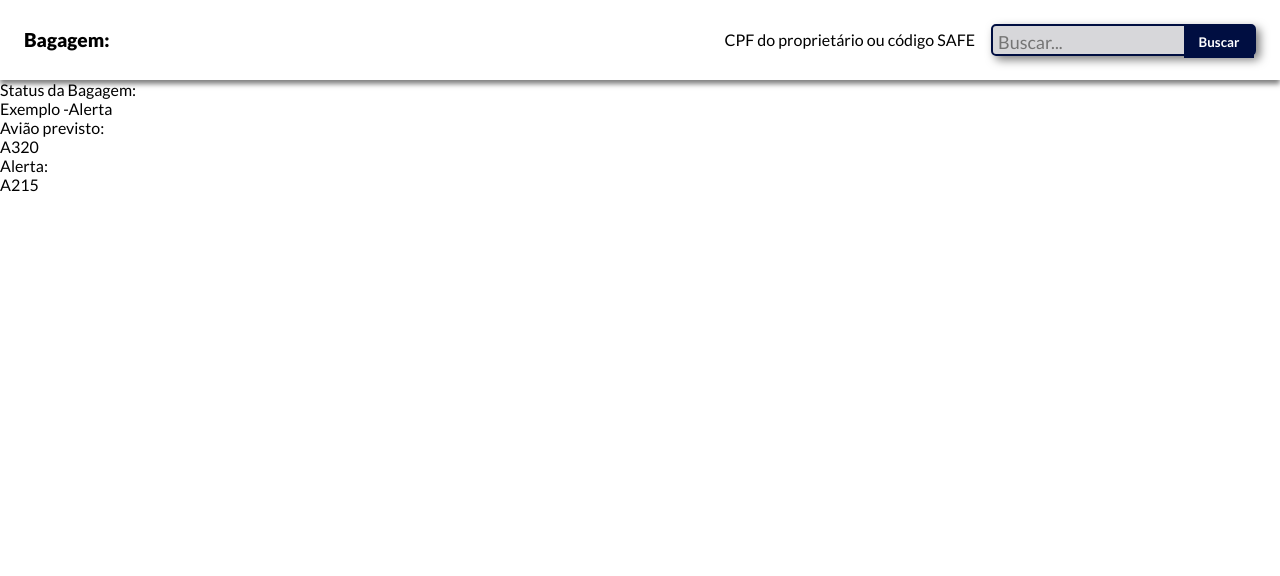
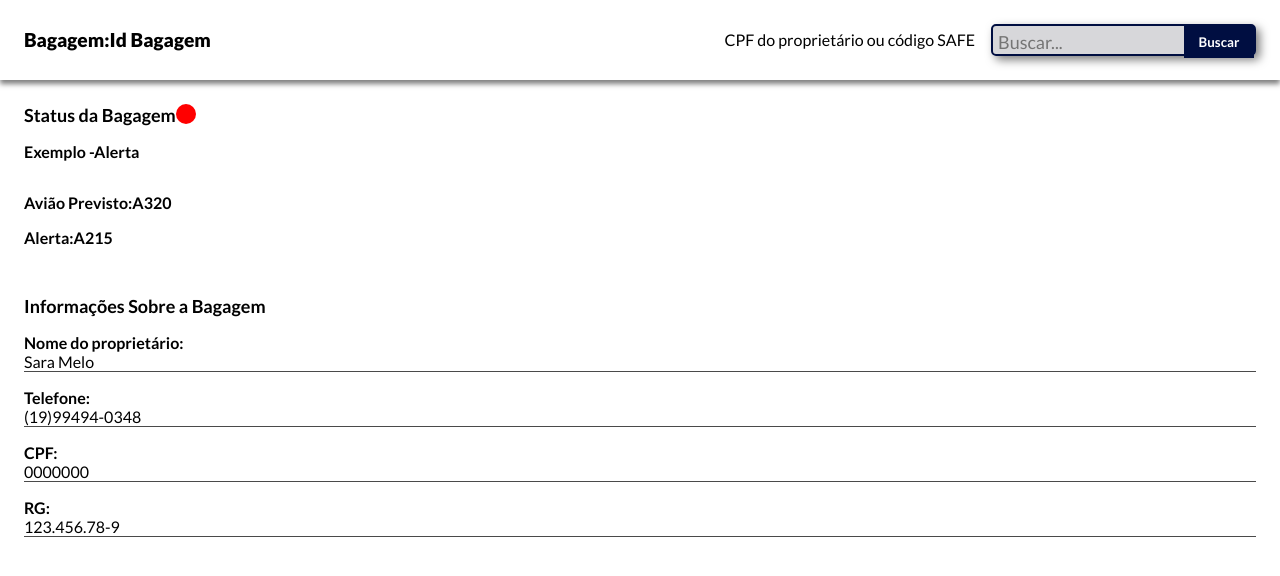
Before and after one commit to biancacordebello/SafeBag, a PHP site: page /pages/bag_details.html in a window 1280 px wide. Shown: the part 63-639 px from the top of the page. Run offline with PHP 8.4, Linux system fonts and the light colour scheme; some libraries are stand-ins or nearby versions.

Commit message:
bag_details front

```diff
--- a/assets/styles/web/bag_details.css
+++ b/assets/styles/web/bag_details.css
@@ -1,3 +1,53 @@
+.container-1{
+  display: flex;
+  flex-direction: column;
+  padding: 1.5rem;
+  gap: 1rem;
+}
+
 #status-bagagem{
+    font-size: 18px;
+    display: flex;
+    flex-direction: row;
+    font-weight: 700;
+
+}
+
+#circle-status-color{
+    width: 20px;
+    height: 20px;
+    background-color: red;
+    border-radius: 50%;
+
+}
+
+#id-bagagem{
+    margin-bottom: 1rem;
+    font-weight: 700;
+
+}
+
+.aviao{
+    display: flex;
+    flex-direction: row;
+    font-weight: 700;
+
+
+}
+
+#title-info-bagagem{
+    font-size: 18px;
+    font-weight: 700;
+}
+
+.container-info-bagagem{
+    border-bottom: 1px solid rgb(74, 74, 74);
+}
+
+.container-info-bagagem p{
+    font-weight: 700;
+}
+
+#main-title{
     display: flex;
 }
--- a/assets/styles/web/main.css
+++ b/assets/styles/web/main.css
@@ -7,6 +7,7 @@
   margin: 0;
   box-sizing: border-box;
 }
+
 
 .container{
   display: flex;
--- a/pages/bag_details.html
+++ b/pages/bag_details.html
@@ -8,6 +8,10 @@
 
     <link rel="stylesheet" href="../assets/styles/web/navbar.css">
     <link rel="stylesheet" href="../assets/styles/mobile/navbar.css">
+
+    <link rel="stylesheet" href="../assets/styles/web/bag_details.css">
+
+
     <script src="https://ajax.googleapis.com/ajax/libs/jquery/3.5.1/jquery.min.js"></script>
 
 
@@ -26,7 +30,7 @@
     </script>
 
     <div class="container">
-    <h1 id="main-title">Bagagem: </h1>
+    <h1 id="main-title">Bagagem: <div id="bagagem">Id Bagagem</div></h1>
 
     <div class="container-right">
     <p id="search-title">CPF do proprietário ou código SAFE</p>
@@ -36,12 +40,42 @@
       </div>
     </div>
 </div>
-    <p id="status-bagagem">Status da Bagagem: <div id="circle-status-color"></div></p>
-    <p id="id-bagagem">Exemplo -Alerta</p>
+<div class="container-1">
+    <div id="status-bagagem">Status da Bagagem<div id="circle-status-color"></div></div>
+    <div id="id-bagagem">Exemplo -Alerta</div>
 
-    <p class="aviao">Avião previsto: <div id="id-voo">A320</div></p>
-    <p class="aviao">Alerta: <div id="id-voo-errado">A215</div></p>
+    <div class="aviao">Avião Previsto: <div id="id-voo">A320</div></div>
+    <div class="aviao">Alerta: <div id="id-voo-errado">A215</div></div>
+</div>
 
+<div class="container-1">
+    <p id="title-info-bagagem">Informações Sobre a Bagagem</p>
+
+    <div class="container-info-bagagem">
+        <p>Nome do proprietário: </p>
+        <div id="nome-dono">Sara Melo</div>
+    </div>
+
+
+    <div class="container-info-bagagem">
+        <p>Telefone: </p>
+        <div id="telefone-dono">(19)99494-0348</div>
+    </div>
+
+
+    <div class="container-info-bagagem">
+        <p>CPF: </p>
+        <div id="cpf-dono">0000000</div>
+    </div>
+
+
+
+    <div class="container-info-bagagem">
+        <p>RG: </p>
+        <div id="rg-dono">123.456.78-9</div>
+    </div>
+
+</div>
 
 </body>
 </html>
```
